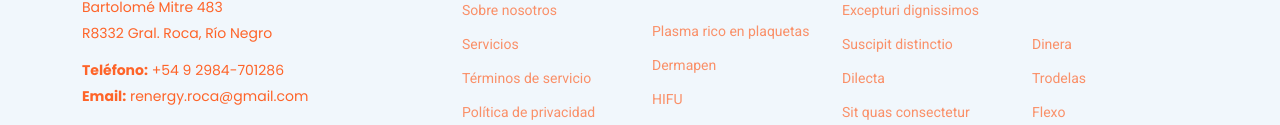
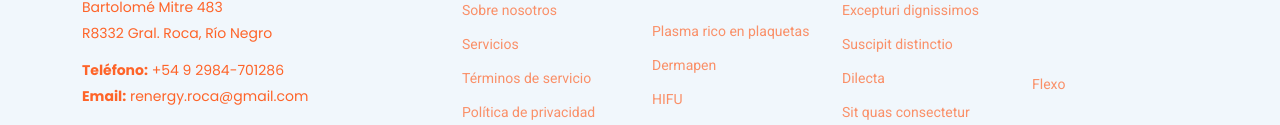
Before and after one commit to Pixxis/renergy-ok, a plain HTML site: page index.html in a window 1280 px wide. Shown: the part 7557-7682 px from the top of the page. Drawn offline with Linux system fonts and the light colour scheme.

Commit message:
nueva modificacion

```diff
--- a/index.html
+++ b/index.html
@@ -862,8 +862,8 @@
           <ul>
             <li><a href="#">Centro de  tratameinto del dolor</a></li>
             <li><a href="#"></a></li>
-            <li><a href="#">Dinera</a></li>
-            <li><a href="#">Trodelas</a></li>
+            <li><a href="#"></a></li>
+            <li><a href="#"></a></li>
             <li><a href="#">Flexo</a></li>
           </ul>
         </div>
```
